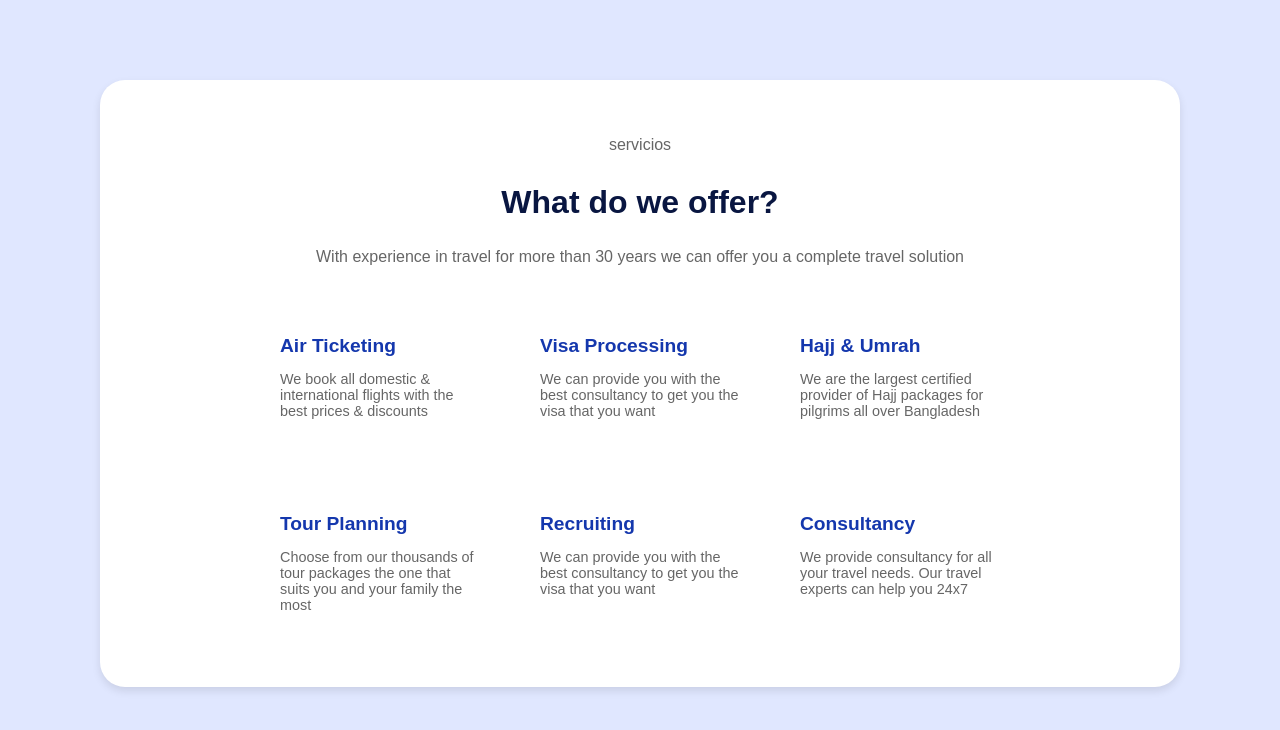
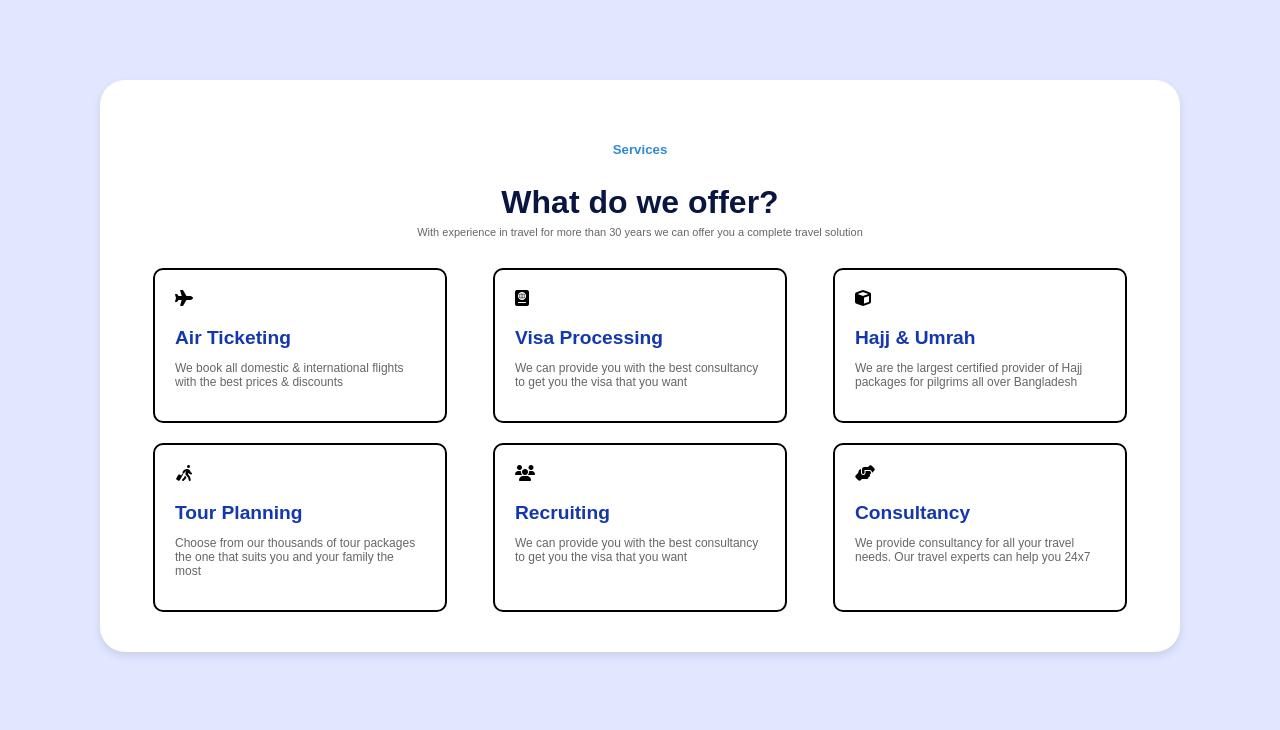
Before and after one commit to Rami195/image-based-web-project2-, a plain HTML site: page index.html in a window 1280 px wide. Drawn offline with Linux system fonts and the light colour scheme.

Commit message:
Ajuste el css y coloque los iconos, Falta Ajustar interlineado y iconos

```diff
--- a/css/styles.css
+++ b/css/styles.css
@@ -22,18 +22,20 @@ main {
 .intro h2 {
     color: rgb(9, 22, 65);
     font-size: 2rem;
+    margin-bottom: 0px;
 }
 
 .intro p {
     color: #666;
-    font-size: 1rem;
+    font-size: 11px;
     margin-bottom: 30px;
+    margin-top: 5px;
 }
 
 .services {
     display: flex;
     flex-wrap: wrap;
-    justify-content: center;
+    justify-content: space-around;
     gap: 20px;
 }
 
@@ -41,9 +43,11 @@ main {
     background-color: white;
     border-radius: 10px;
     padding: 20px;
-    width: 200px;
+    width: 250px;
     text-align: left;
     box-shadow: 0 2px 4px white;
+    border: 2px solid black;
+
 }
 
 .service-item img {
@@ -60,10 +64,11 @@ main {
 }
 
 .service-item p {
-    font-size: 0.9rem;
+    font-size: 12px;
     color: #666;
 
 }
-.arriba{
-  color: rgb(22, 64, 204) ;
+h5{
+    color:rgb(48, 138, 212) ;
+
 }
--- a/index.html
+++ b/index.html
@@ -1,49 +1,61 @@
 <!DOCTYPE html>
 <html lang="en">
+
 <head>
     <meta charset="UTF-8">
     <meta http-equiv="X-UA-Compatible" content="IE=edge">
     <meta name="viewport" content="width=device-width, initial-scale=1.0">
     <title>Services</title>
     <link rel="stylesheet" href="css/styles.css">
+    <script src="https://kit.fontawesome.com/b697865949.js" crossorigin="anonymous"></script>
 </head>
+
 <body>
 
     <main>
         <section class="intro">
-            <p class="arriba">servicios</p>
+            <h5>Services</h5>
             <h2>What do we offer?</h2>
             <p>With experience in travel for more than 30 years we can offer you a complete travel solution</p>
         </section>
         <section class="services">
+
             <section class="service-item">
+                <i class="fa-solid fa-plane"></i>
                 <h3>Air Ticketing</h3>
-                <p>We book all domestic & international flights with the best prices & discounts</p>
+                <p>We book all domestic & international flights <br> with the best prices & discounts</p>
             </section>
+
             <section class="service-item">
+                <i class="fa-solid fa-passport"></i>
                 <h3>Visa Processing</h3>
                 <p>We can provide you with the best consultancy to get you the visa that you want</p>
             </section>
             <section class="service-item">
-
+                <i class="fa-solid fa-cube"></i>
                 <h3>Hajj & Umrah</h3>
                 <p>We are the largest certified provider of Hajj packages for pilgrims all over Bangladesh</p>
             </section>
+
             <section class="service-item">
+                <i class="fa-solid fa-person-walking-luggage"></i>
+                <h3>Tour Planning</h3>
+                <p>Choose from our thousands of tour packages the one that suits you and your family the <br> most</p>
+            </section>
 
-                <h3>Tour Planning</h3>
-                <p>Choose from our thousands of tour packages the one that suits you and your family the most</p>
-            </section>
             <section class="service-item">
-
+                <i class="fa-solid fa-users"></i>
                 <h3>Recruiting</h3>
                 <p>We can provide you with the best consultancy to get you the visa that you want</p>
             </section>
+
             <section class="service-item">
+                <i class="fa-solid fa-handshake-angle"></i>
                 <h3>Consultancy</h3>
                 <p>We provide consultancy for all your travel needs. Our travel experts can help you 24x7</p>
             </section>
         </section>
     </main>
 </body>
+
 </html>
```
